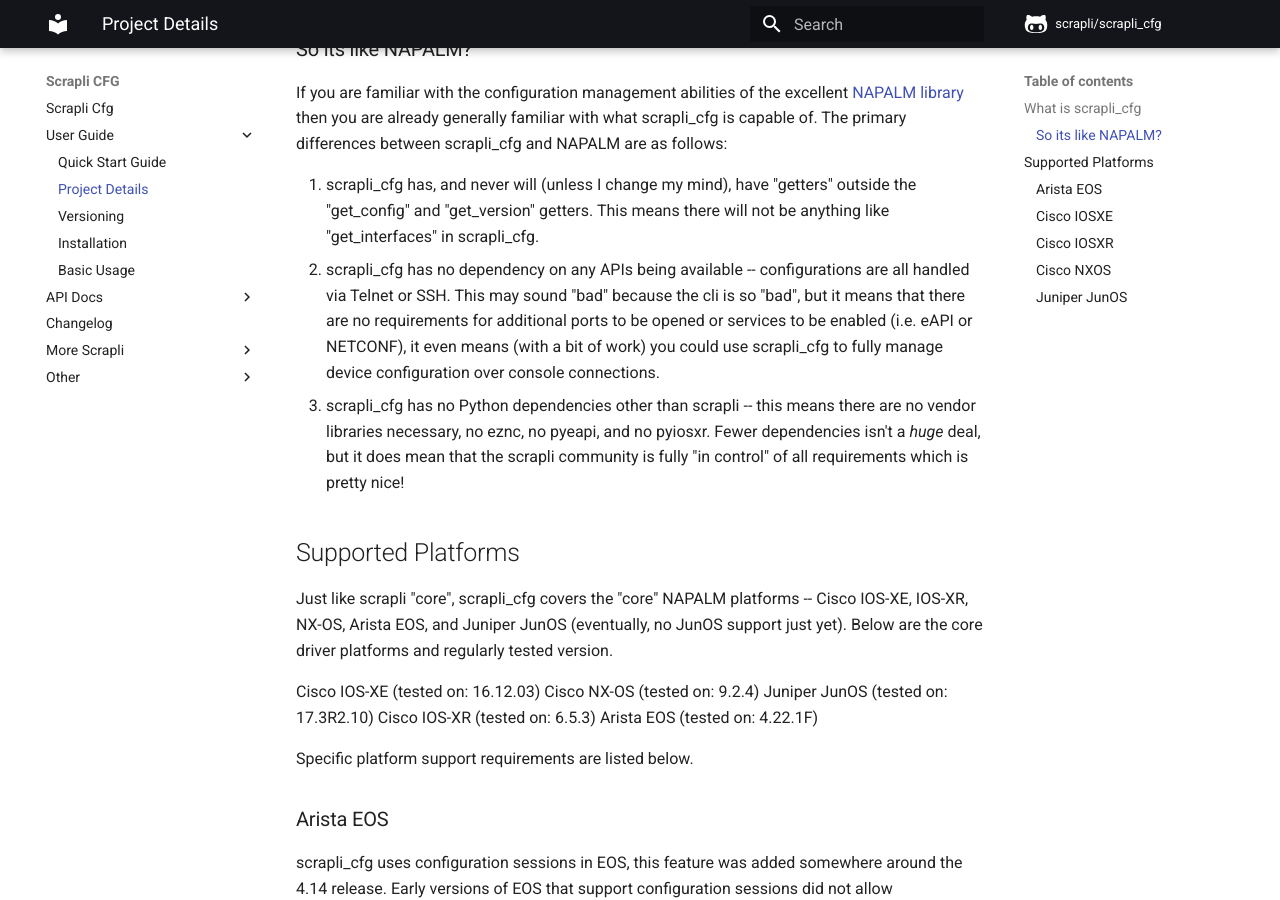
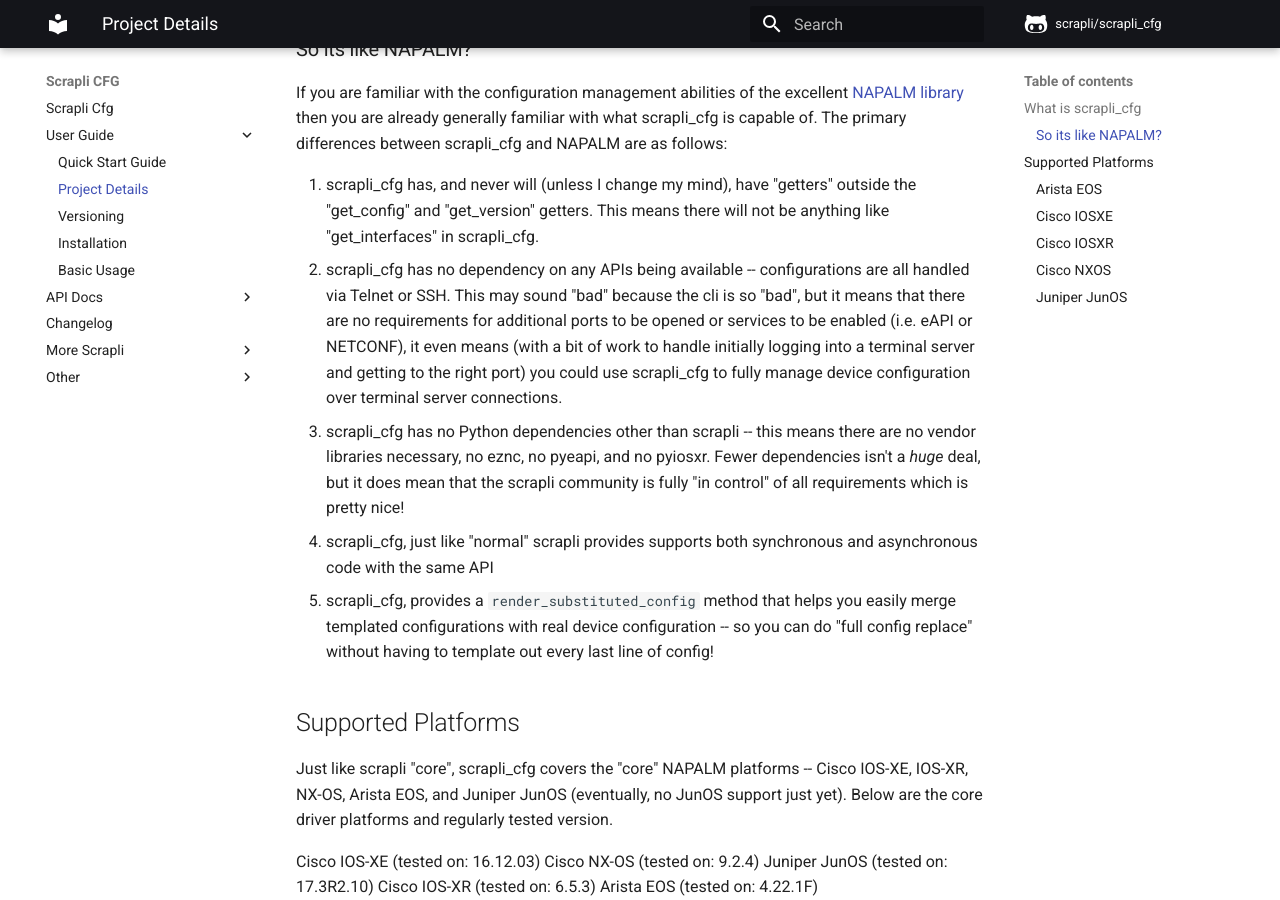
Before and after one commit to scrapli/scrapli_cfg, an MkDocs documentation site: the page built from docs/user_guide/project_details.md, in a window 1280 px wide and 900 px high, scrolled down 357 px. Built offline with MkDocs 1.6.1 and Material for MkDocs 9.7.7, drawn with Linux system fonts in a browser that asks for light colours; comment, search, counter and statistics services are not loaded.

```diff
--- a/docs/user_guide/project_details.md
+++ b/docs/user_guide/project_details.md
@@ -19,11 +19,16 @@ scrapli_cfg is capable of. The primary differences between scrapli_cfg and NAPAL
    "get_version" getters. This means there will not be anything like "get_interfaces" in scrapli_cfg.
 2. scrapli_cfg has no dependency on any APIs being available -- configurations are all handled via Telnet or SSH.
    This may sound "bad" because the cli is so "bad", but it means that there are no requirements for additional
-   ports to be opened or services to be enabled (i.e. eAPI or NETCONF), it even means (with a bit of work) you could
-   use scrapli_cfg to fully manage device configuration over console connections.
+   ports to be opened or services to be enabled (i.e. eAPI or NETCONF), it even means (with a bit of work to handle
+   initially logging into a terminal server and getting to the right port) you could use scrapli_cfg to fully manage
+   device configuration over terminal server connections.
 3. scrapli_cfg has no Python dependencies other than scrapli -- this means there are no vendor libraries necessary,
    no eznc, no pyeapi, and no pyiosxr. Fewer dependencies isn't a *huge* deal, but it does mean that the scrapli
    community is fully "in control" of all requirements which is pretty nice!
+4. scrapli_cfg, just like "normal" scrapli provides supports both synchronous and asynchronous code with the same API
+5. scrapli_cfg, provides a `render_substituted_config` method that helps you easily merge templated configurations
+   with real device configuration -- so you can do "full config replace" without having to template out every last
+   line of config!
 
 
 ## Supported Platforms
```
Also changed, not shown: README.md (+1 -2 lines).
